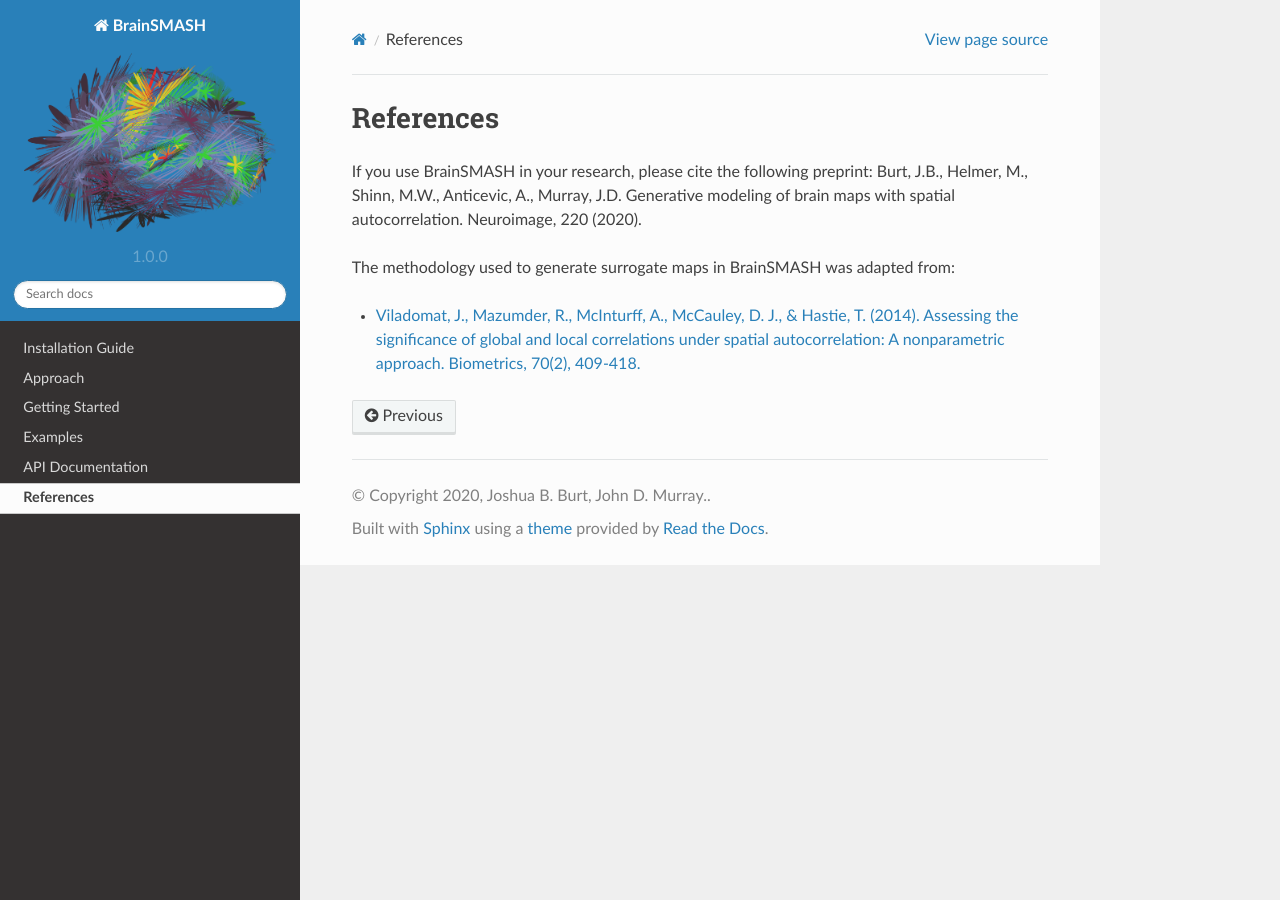
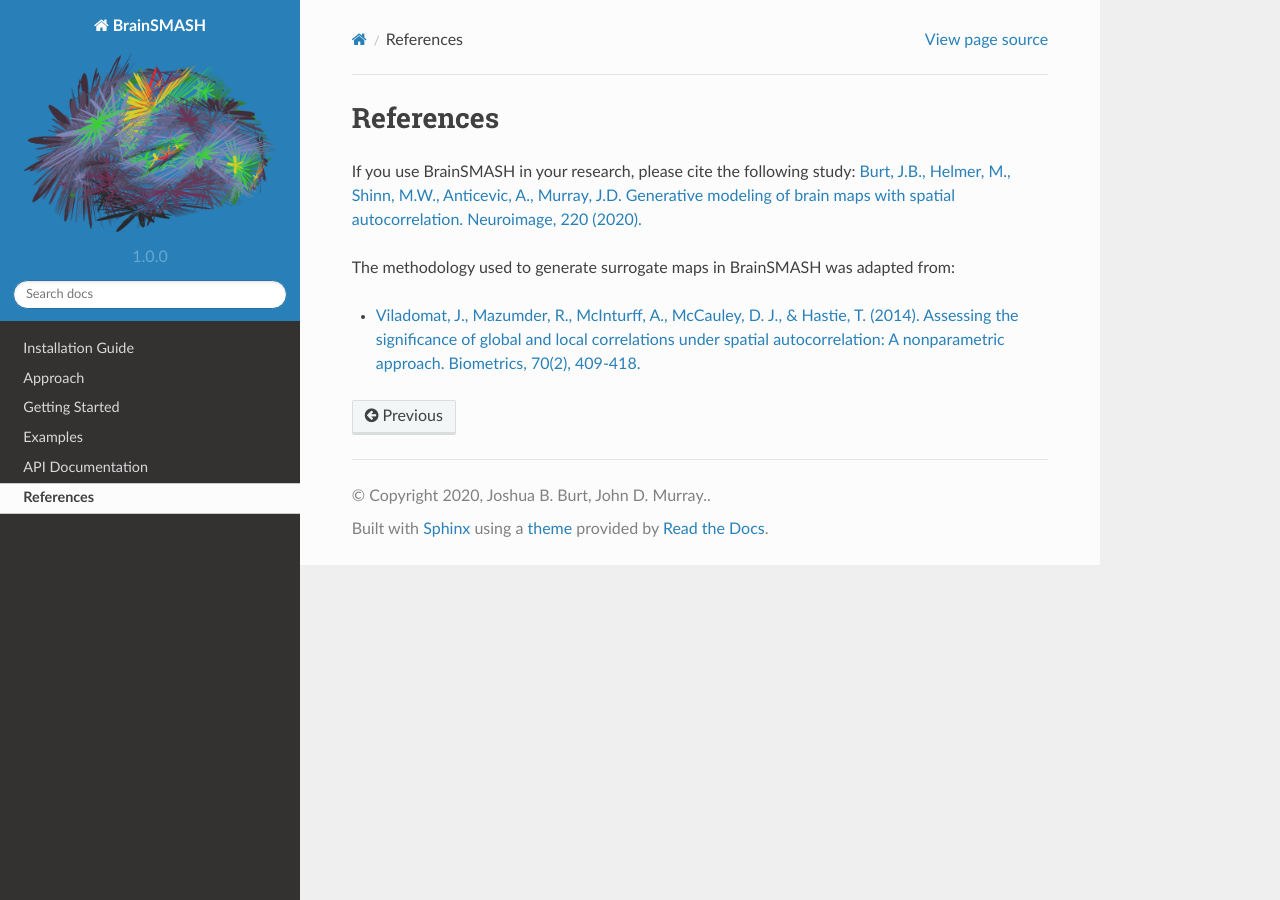
Before and after one commit to murraylab/brainsmash, a Sphinx documentation site: the page built from docs/references.rst, in a window 1280 px wide. Built offline with Sphinx 7.4.7 and the Read the Docs theme 2.0.0, drawn with Linux system fonts in a browser that asks for light colours.

Commit message:
debugging docs

```diff
--- a/docs/references.rst
+++ b/docs/references.rst
@@ -1,8 +1,8 @@
 References
 ==========
 
-If you use BrainSMASH in your research, please cite the following preprint:
-Burt, J.B., Helmer, M., Shinn, M.W., Anticevic, A., Murray, J.D. Generative modeling of brain maps with spatial autocorrelation. Neuroimage, 220 (2020).
+If you use BrainSMASH in your research, please cite the following study:
+`Burt, J.B., Helmer, M., Shinn, M.W., Anticevic, A., Murray, J.D. Generative modeling of brain maps with spatial autocorrelation. Neuroimage, 220 (2020). <https://www.sciencedirect.com/science/article/pii/S1053811920305243>`_
 
 The methodology used to generate surrogate maps in BrainSMASH was adapted from:
 
```
